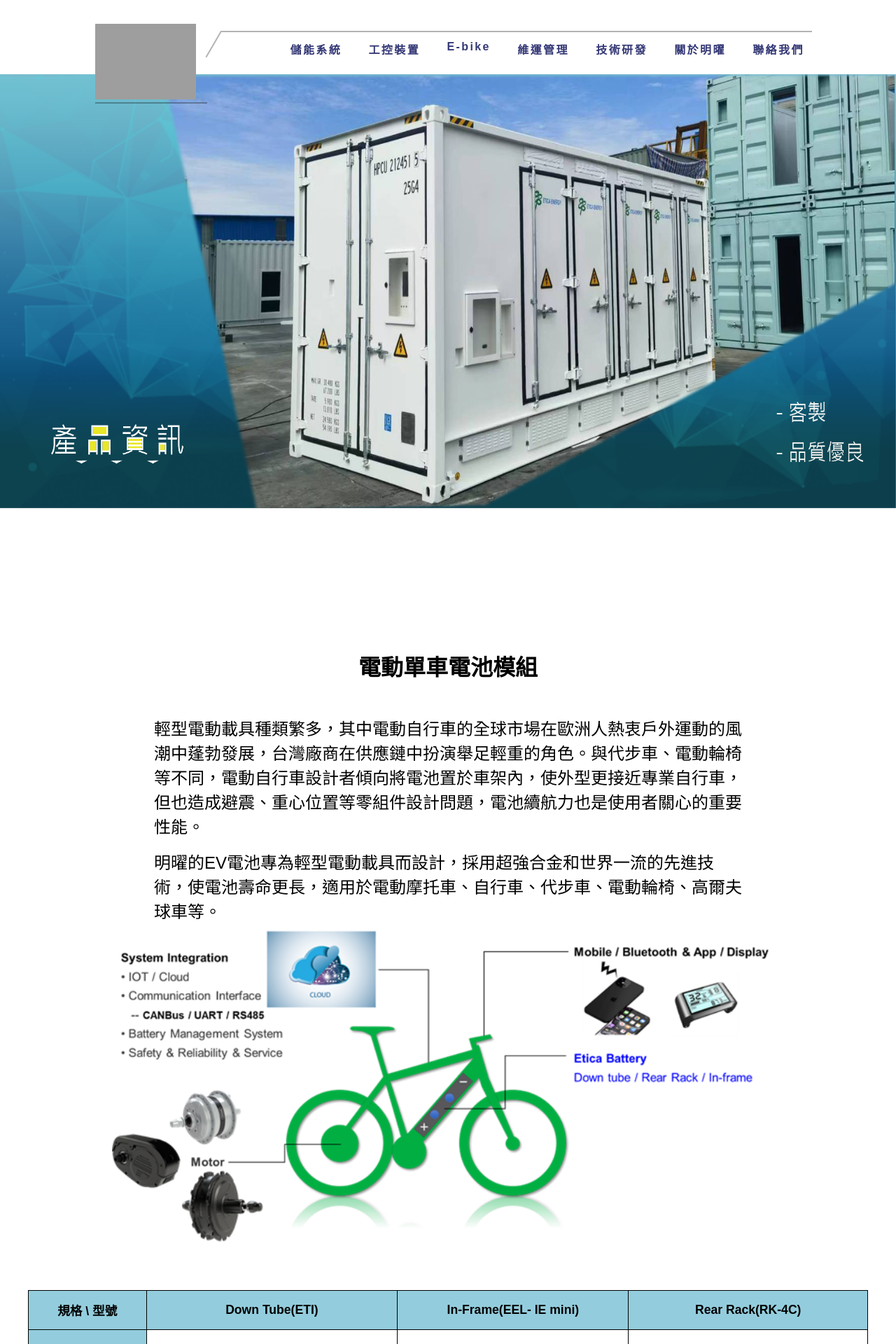
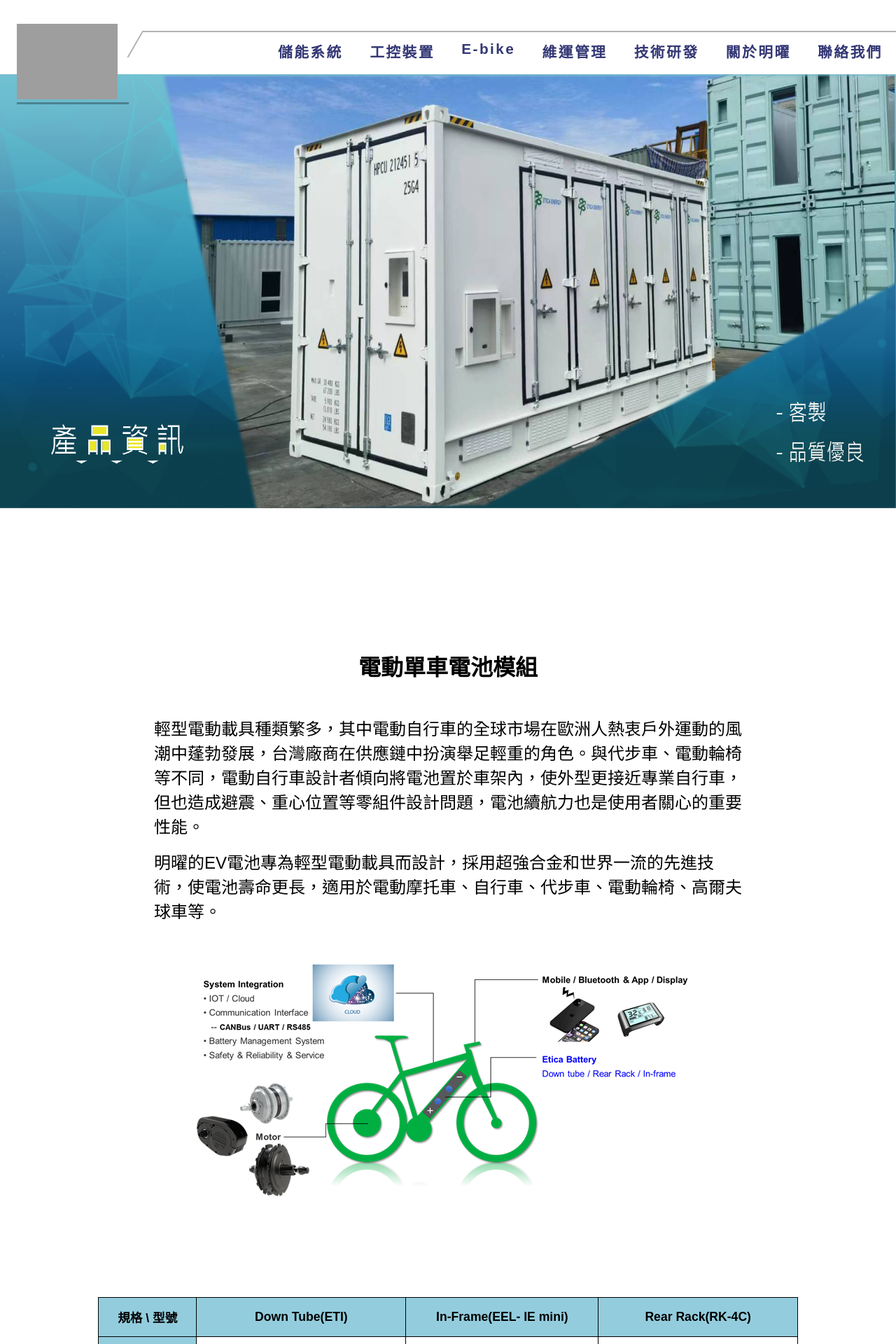
Before and after one commit to oCtobEr9818/etica-sample, a React (Create React App) app: page /etica-sample/product-ebike in a window 1280 px wide. Shown: the top 1920 px of the page at 70% size. Built offline with nearby package versions, Linux system fonts and the light colour scheme; grey boxes are pictures that could not be loaded; the HTML template or start-up script is replaced by a standard one.

Commit message:
修改部分頁面RWD

```diff
--- a/src/Pages/product_ebike.js
+++ b/src/Pages/product_ebike.js
@@ -44,6 +44,7 @@ const ProductEbike = () => {
           src={imgHandler(data.product3_content.bicycle.img)}
           alt={data.product3_content.bicycle.alt}
         />
+
         <div className="contentWrap">
           <table>
             <tbody>
--- a/src/styles/development.scss
+++ b/src/styles/development.scss
@@ -66,6 +66,7 @@
           text-align: center;
           font-size: 2em;
           @include mini-pad {
+            font-size: 1.5em;
             margin-top: 7rem;
           }
         }
@@ -74,7 +75,10 @@
           width: 80%;
           margin: 2rem 5rem;
           line-height: 2;
-          font-size: 1.4em;
+          font-size: 1.5em;
+          @include mini-pad {
+            font-size: 1.2em;
+          }
         }
       }
     }
--- a/src/styles/maintenanceManagement.scss
+++ b/src/styles/maintenanceManagement.scss
@@ -40,22 +40,32 @@
     .txt {
       height: 50vh;
       margin: auto;
+      @include mini-pad {
+        height: 40vh;
+      }
 
       h2 {
         text-align: center;
         margin-bottom: 3rem;
         font-size: 2em;
+        @include mini-pad {
+          font-size: 1.5em;
+        }
       }
 
       p {
         width: 70%;
-        margin: 0 auto;
+        margin: 0 auto 1rem;
         font-size: 1.5em;
+        @include mini-pad {
+          font-size: 1.2em;
+        }
       }
     }
 
     img {
-      margin: 3rem auto;
+      width: 100%;
+      margin: 3rem auto 5rem;
     }
   }
 }
--- a/src/styles/navbar.scss
+++ b/src/styles/navbar.scss
@@ -25,7 +25,7 @@
 }
 
 .navbar {
-  max-width: 66rem;
+  // max-width: 66rem;
   height: 6rem;
   display: block;
   margin: auto;
@@ -137,19 +137,12 @@
     display: inline-block;
     margin: 1rem 0 0 1.5rem;
     padding: 1.15rem 0 0;
-
     @include mini-pad {
       margin-top: 10px;
     }
 
     .navbar-logo {
       width: 9rem;
-      @include mini-pad {
-        width: 11rem;
-      }
-      @include mobile {
-        width: 9rem;
-      }
       @include mini-mobile {
         width: 7rem;
       }
@@ -159,14 +152,8 @@
   .navbar-line {
     width: 10rem;
     margin-left: 1.5rem;
-    border-top: 2px solid #000;
+    border-top: 3px solid #000;
     opacity: 0.3;
-    @include mini-pad {
-      width: 11.5rem;
-      margin-bottom: 1rem;
-      border-top: 2px solid #000;
-      opacity: 0.3;
-    }
     @include mobile {
       width: 9.5rem;
     }
@@ -180,22 +167,15 @@
       display: inline-block;
       transform: rotate(30deg);
       width: 2px;
-      height: 43px;
+      height: 2.7rem;
       background: currentColor;
       border-radius: 3px;
       position: absolute;
       left: 12rem;
       bottom: 0.7rem;
-      @include pad {
-        height: 3rem;
-        left: 12.2rem;
-      }
       @include mini-pad {
-        width: 2px;
-        height: 2.9rem;
-        position: absolute;
-        left: 13.6rem;
-        bottom: 0.4rem;
+        height: 2.1rem;
+        bottom: 1.2rem;
       }
       @include mobile {
         height: 2.2rem;
@@ -212,23 +192,15 @@
       content: "";
       box-sizing: border-box;
       display: block;
-      width: 80%;
+      width: 100%;
       height: 2px;
       background: currentColor;
       position: absolute;
       left: 12.7rem;
       bottom: 3.1rem;
-      @include pad {
-        width: 70%;
-        left: 12.9rem;
-        bottom: 3.4rem;
-      }
       @include mini-pad {
         width: 55%;
-        height: 2px;
-        position: absolute;
-        left: 14.4rem;
-        bottom: 3rem;
+        left: 12.5rem;
       }
       @include mobile {
         width: 45%;
@@ -245,15 +217,11 @@
 
   /* 導覽列選項 */
   .navbar-option {
+    margin: auto;
     display: flex;
-    justify-content: center;
     position: absolute;
     right: 0;
     top: 60%;
-
-    @include pad {
-      left: 7rem;
-    }
     // 選單隱藏
     @include mini-pad {
       width: 100%;
@@ -276,14 +244,17 @@
         padding: 0 1.2rem;
         border: none;
         background-color: transparent;
-        font-size: 1em;
+        font-size: 1.3em;
         font-weight: 600;
         font-family: Microsoft JhengHei, Arial, sans-serif;
         text-decoration: none;
         position: relative;
         letter-spacing: 0.15rem;
+        @include desktop {
+          padding: 0 0.7rem;
+          font-size: 1.1em;
+        }
         @include pad {
-          padding: 0 0.7rem;
           letter-spacing: 0.1rem;
         }
         @include mini-pad {
@@ -325,7 +296,7 @@
         }
 
         .subNavbar {
-          width: 120px;
+          width: 140px;
           height: 0;
           display: none;
           text-align: center;
@@ -336,11 +307,10 @@
           top: 2rem;
           left: -0.2rem;
           transition: 0.3s;
-
           &::before {
             content: "";
             display: inline-block;
-            width: 100px;
+            width: 140px;
             height: 20px;
             position: absolute;
             top: -0.8rem;
@@ -352,7 +322,6 @@
             margin-bottom: 1rem;
             transform: translateY(0);
             transition: 0.3s;
-
             &:first-child {
               margin-top: 1rem;
             }
@@ -396,6 +365,7 @@
               left: 85%;
               bottom: -10px;
               transition: 0.2s 0.1s;
+              z-index: 0;
             }
             &:hover::after {
               width: 6px;
@@ -409,11 +379,12 @@
               text-align: center;
             }
 
+            // 子選項
             a {
               width: 100%;
               padding: 0;
               text-decoration: none;
-              font-size: 1em;
+              font-size: 1.1em;
               font-weight: 500;
               font-family: Microsoft JhengHei, Arial, sans-serif;
               letter-spacing: 0.2em;
@@ -425,7 +396,7 @@
               &::before {
                 content: "";
                 width: 0;
-                height: 1px;
+                height: 2px;
                 opacity: 1;
                 background-color: yellow;
                 position: absolute;
@@ -441,7 +412,7 @@
               &::after {
                 content: "";
                 width: 0;
-                height: 1px;
+                height: 2px;
                 opacity: 1;
                 background-color: yellow;
                 position: absolute;
--- a/src/styles/product.scss
+++ b/src/styles/product.scss
@@ -223,18 +223,27 @@
       display: flex;
       justify-content: center;
       align-items: center;
+      @include mini-pad {
+        flex-direction: column;
+      }
 
       img {
         width: 400px;
         height: 400px;
         object-fit: contain;
         margin: 1em 0;
+        @include mini-pad {
+          order: 1;
+        }
       }
 
       .subtitle {
         width: 600px;
         margin: auto;
         text-align: left;
+        @include mini-pad {
+          order: 0;
+        }
 
         h2 {
           font-size: 2em;
@@ -257,7 +266,7 @@
 
     table {
       width: 100%;
-      margin: 0 0 10rem;
+      margin: 0 auto 10rem;
       border-collapse: collapse;
 
       tbody {
@@ -312,29 +321,36 @@
       flex-direction: column;
 
       img {
-        &:last-child {
-          margin-bottom: 5rem;
-        }
+        max-width: 100%;
+        margin-bottom: 7rem;
       }
 
       .subtitle {
+        width: 100%;
         height: 50vh;
         padding: 2rem 0;
         margin: auto;
         display: flex;
         flex-direction: column;
         justify-content: center;
+        align-items: center;
 
         h2 {
           text-align: center;
           margin-bottom: 3rem;
           font-size: 2em;
+          @include mini-pad {
+            font-size: 1.5em;
+          }
         }
 
         p {
-          width: 100%;
+          width: 70%;
           margin: 0 auto;
           font-size: 1.5em;
+          @include mini-pad {
+            font-size: 1.2em;
+          }
         }
       }
     }
@@ -356,42 +372,50 @@
     }
 
     .txt {
+      width: 100%;
       height: 50vh;
+      margin: auto;
 
       h2 {
         text-align: center;
         margin-bottom: 3rem;
         font-size: 2em;
+        @include mini-pad {
+          font-size: 1.5em;
+        }
       }
 
       p {
         width: 70%;
         margin: 0 auto 1rem;
         font-size: 1.5em;
+        @include mini-pad {
+          font-size: 1.2em;
+        }
       }
     }
 
     img {
-      width: 80%;
+      max-width: 100%;
       height: 100%;
       object-fit: contain;
-      margin: 0 auto 3rem;
+      margin: 3rem auto;
     }
 
     .contentWrap {
       width: 100%;
-      margin: auto;
+      margin: 5rem auto;
+      overflow-x: auto;
 
       table {
-        width: 100%;
-        margin: 0 0 10rem;
+        width: 1000px;
+        margin: 0 auto;
         border-collapse: collapse;
 
         tbody {
           tr {
             td,
             th {
-              width: auto;
               border: 1px solid #000;
               text-align: center;
               font-weight: normal;
--- a/src/styles/solution.scss
+++ b/src/styles/solution.scss
@@ -139,25 +139,27 @@
             position: absolute;
             top: -40px;
             left: -80px;
-            @include mini-mobile {
-              top: 40px;
-              left: -15px;
-            }
+            // @include mini-mobile {
+            //   top: 40px;
+            //   left: -15px;
+            // }
 
             &::before {
               content: "";
               height: 100%;
               width: 100%;
+              margin: auto;
               position: absolute;
+              top: 0;
+              bottom: 0;
               left: 0;
-              top: 0;
+              right: 0;
               z-index: -1;
               background: rgba(0, 30, 180, 0.77);
               border-radius: 30px;
-
-              @include mini-mobile {
-                height: 100%;
-                width: 70%;
+              @include mobile {
+                height: 90%;
+                width: 65%;
               }
             }
             &::after {
@@ -173,9 +175,8 @@
               transition: 0.2s;
               color: transparent;
               font-size: 1em;
-
-              @include mini-mobile {
-                padding-right: 3.5rem;
+              @include mobile {
+                font-size: 0.9em;
               }
             }
           }
@@ -304,7 +305,7 @@
 
         img {
           max-width: 80%;
-          height: 40rem;
+          max-height: 40rem;
           margin: 0 auto;
         }
       }
```
Also changed, not shown: src/Pages/home.js (+12 -69 lines), src/styles/home.scss (+38 -10 lines).
